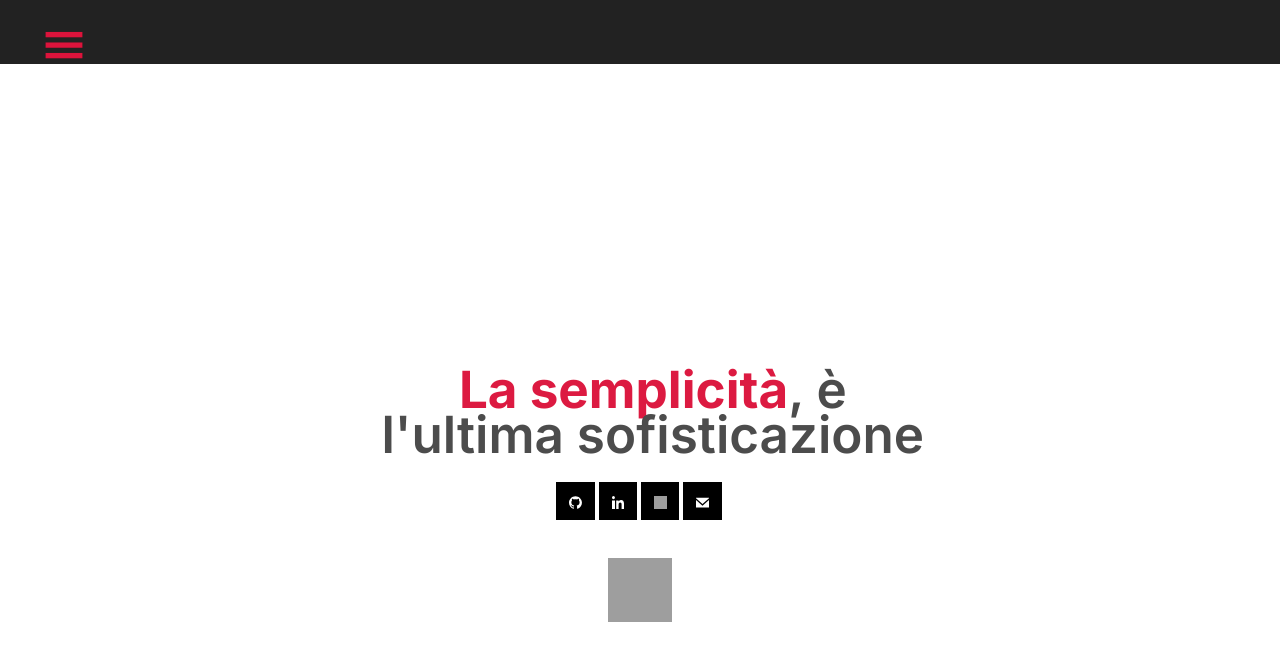
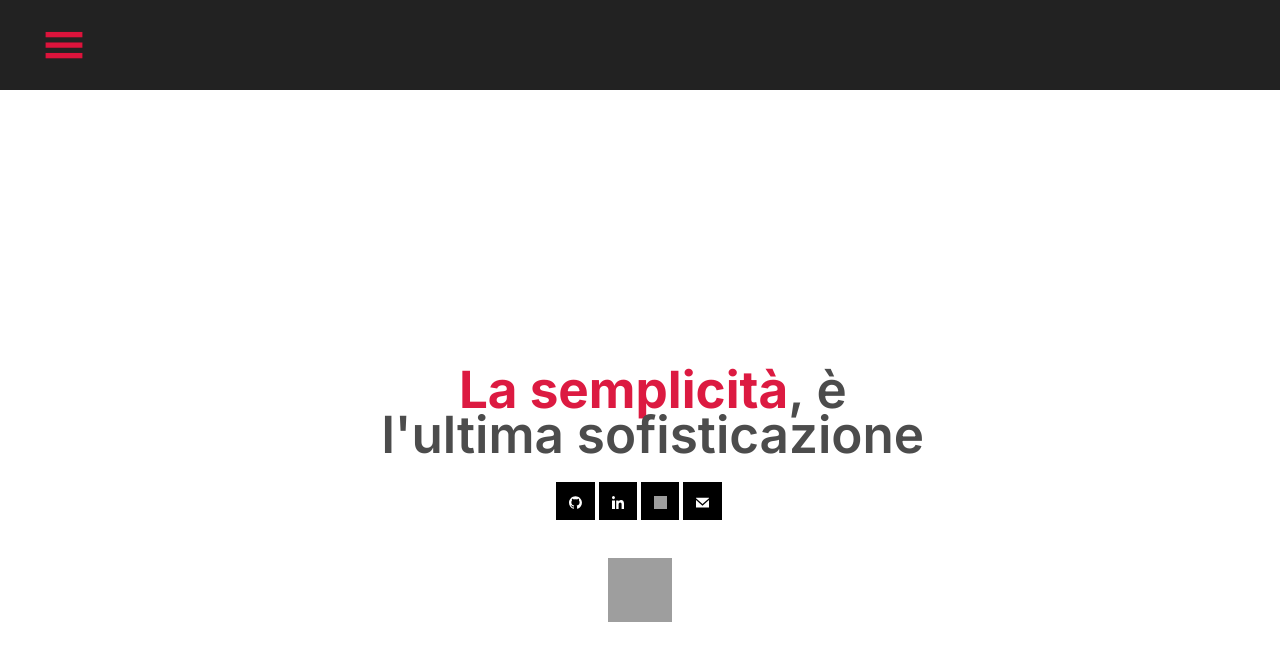
Before and after one commit to lyszt/lyszt.github.io, a Jekyll site: the page built from index.html, in a window 1280 px wide and 900 px high. Shown: the top 661 px of the window. Built offline with Jekyll 4.4.1, drawn with Linux system fonts in a browser that asks for light colours; grey boxes are pictures that could not be loaded.

Commit message:
undernav must have predetermined size at 10%

```diff
--- a/css/1024.css
+++ b/css/1024.css
@@ -18,7 +18,6 @@
     /*  NAV */
     .undernav {
       width: 100%;
-      height: 12vw;
     }
     .hamburger {
       margin-top: 2vw;
--- a/css/480.css
+++ b/css/480.css
@@ -27,7 +27,6 @@
   /*  NAV */
   .undernav {
     width: 100%;
-    height: 12vw;
     background-color: crimson;
   }
   .hamburger {
--- a/css/768.css
+++ b/css/768.css
@@ -19,7 +19,6 @@
     /*  NAV */
     .undernav {
       width: 100%;
-      height: 12vw;
       background-color: crimson;
     }
     .hamburger {
--- a/css/default.css
+++ b/css/default.css
@@ -180,7 +180,7 @@ div.hamburger.active img{
   position: fixed;
   top: 0;
   left: 0;
-  height: 5vw;
+  height: 10%;
   background-color: #222222;
   z-index: -1;
 }
```
